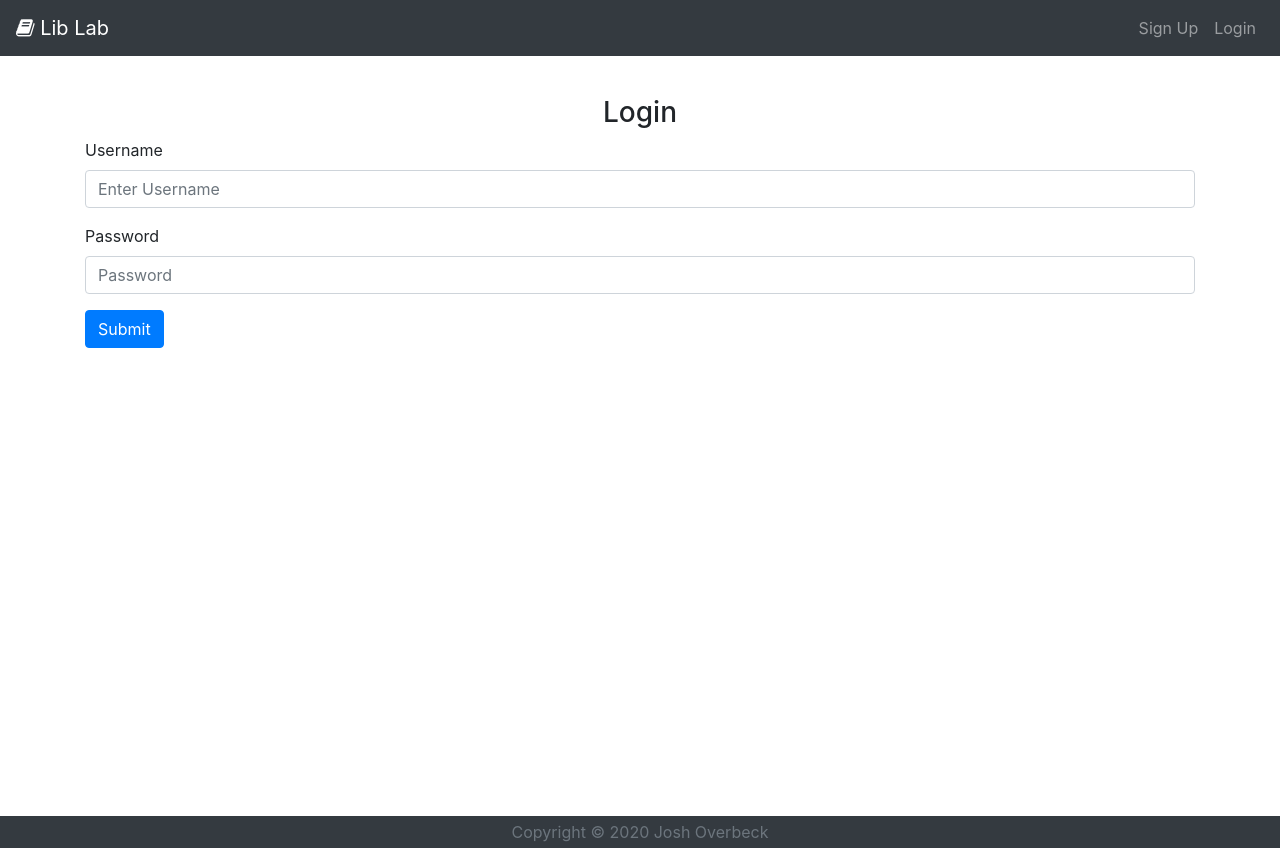
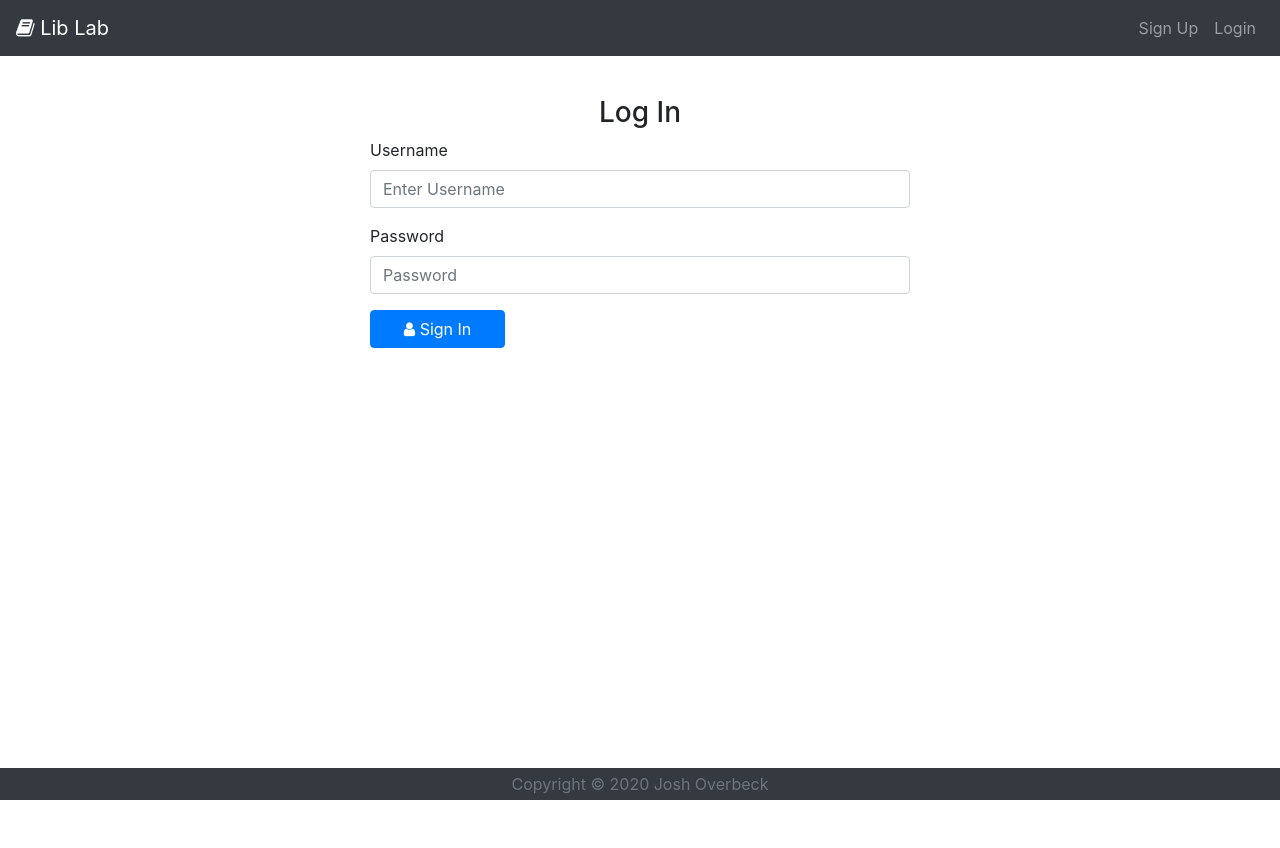
Before and after one commit to overbejt/lib-lab-front, an Angular app: page / in a window 1280 px wide. After the commit the page ends 800 px from the top, so only its background shows below. Built offline with nearby package versions, Linux system fonts and the light colour scheme.

Commit message:
Done with styling

```diff
--- a/src/app/app.component.css
+++ b/src/app/app.component.css
@@ -1,9 +1,10 @@
 #main {
-    min-height: 100vh;
+    min-height: calc(100vh - 48px);
     padding-bottom: 85px;
 }
 
 #page {
-    width: 100vw;
     position: relative;
+    display: block;
+    height: 100%;
 }
--- a/src/app/book/book.component.html
+++ b/src/app/book/book.component.html
@@ -1,18 +1,26 @@
 <div class="container">
-    <h3 class="text-center">Book</h3>
-    <form (ngSubmit)=saveBook()>
+    <div class="row justify-content-center">
+      <h3 class="text-center col-12">Book</h3>
+      <form (ngSubmit)=saveBook() class="col-lg-6">
           <div class="form-group">
             <label for="bookTitle">Title</label>
-          <input type="text" class="form-control" id="bookTitle" name="bookTitleField" placeholder="Enter The Book's Title" [(ngModel)]="book.title">
+            <input type="text" class="form-control"
+              id="bookTitle" name="bookTitleField"
+              placeholder="Enter The Book's Title"
+              [(ngModel)]="book.title">
           </div>
           <div class="form-group">
             <label for="isbn">ISBN</label>
-          <input type="text" class="form-control" id="isbn" name="isbnField" placeholder="Enter the ISBN" [(ngModel)]="book.isbn">
+            <input type="text" class="form-control"
+              id="isbn" name="isbnField"
+              placeholder="Enter the ISBN"
+              [(ngModel)]="book.isbn">
           </div>
           <button type="submit"
-            class="btn btn-success">
+              class="btn btn-success col-lg-3 col-sm-12">
               <i class="fa fa-save"></i>
               Save
           </button>
       </form>
+    </div><!-- End of the row div -->
 </div>
--- a/src/app/footer/footer.component.css
+++ b/src/app/footer/footer.component.css
@@ -2,5 +2,5 @@ footer {
     position: absolute;
     bottom: 0;
     left: 0;
-    width: 100vw;
+    width: 100%;
 }
--- a/src/app/login/login.component.html
+++ b/src/app/login/login.component.html
@@ -1,15 +1,28 @@
 <div class="container">
-    <h3 class="text-center">Login</h3>
-    <div class="alert alert-danger" *ngIf='!validLogin'>{{errorMsg}}</div>
-    <form (ngSubmit)=handleLogin()>
+  <div class="row justify-content-center">
+    <h3 class="text-center col-12">Log In</h3>
+    <div class="alert alert-danger col-lg-6" *ngIf='!validLogin'>{{ errorMsg }}</div>
+    <form (ngSubmit)=handleLogin() class="col-lg-6">
         <div class="form-group">
           <label for="username">Username</label>
-          <input type="text" class="form-control" id="username" name="usernameField" aria-describedby="emailHelp" placeholder="Enter Username" [(ngModel)]="username">
+          <input type="text" class="form-control"
+            id="username" name="usernameField"
+            aria-describedby="emailHelp"
+            placeholder="Enter Username"
+            [(ngModel)]="username">
         </div>
         <div class="form-group">
           <label for="password">Password</label>
-          <input type="password" class="form-control" id="password" name="passwordField" placeholder="Password" [(ngModel)]="password">
+          <input type="password" class="form-control"
+            id="password" name="passwordField"
+            placeholder="Password"
+            [(ngModel)]="password">
         </div>
-        <button type="submit" class="btn btn-primary">Submit</button>
+        <button type="submit"
+          class="btn btn-primary col-lg-3 col-md-12">
+          <i class="fa fa-user"></i>
+          Sign In
+        </button>
     </form>
+  </div><!-- End of row -->
 </div>
--- a/src/app/signup/signup.component.html
+++ b/src/app/signup/signup.component.html
@@ -1,16 +1,27 @@
 <div class="container">
-    <h3 class="text-center">Signup</h3>
-    <div class="alert alert-danger" *ngIf='!validSignup'>{{ errorMsg }}</div>
-    <form (ngSubmit)=handleSignup()>
+  <div class="row justify-content-center">
+    <h3 class="text-center col-12">Sign Up</h3>
+    <div class="alert alert-danger col-lg-6" *ngIf='!validSignup'>{{ errorMsg }}</div>
+    <form (ngSubmit)=handleSignup() class="col-lg-6">
         <div class="form-group">
           <label for="username">Username</label>
-          <input type="text" class="form-control" id="username" name="usernameField" aria-describedby="emailHelp" placeholder="Enter Username" [(ngModel)]="username">
-          <!-- <small id="emailHelp" class="form-text text-muted">We'll never share your email with anyone else.</small> -->
+          <input type="text" class="form-control"
+            id="username" name="usernameField"
+            aria-describedby="emailHelp"
+            placeholder="Enter Username"
+            [(ngModel)]="username">
         </div>
         <div class="form-group">
           <label for="password">Password</label>
-          <input type="password" class="form-control" id="password" name="passwordField" placeholder="Enter Password" [(ngModel)]="password">
+          <input type="password" class="form-control"
+            id="password" name="passwordField"
+            placeholder="Enter Password"
+            [(ngModel)]="password">
         </div>
-        <button type="submit" class="btn btn-primary">Submit</button>
+        <button type="submit"
+          class="btn btn-primary col-lg-3 col-md-12">
+          Submit
+        </button>
     </form>
+  </div><!-- End of row -->
 </div>
```
Lines whose indentation alone changed are shown as unchanged.
